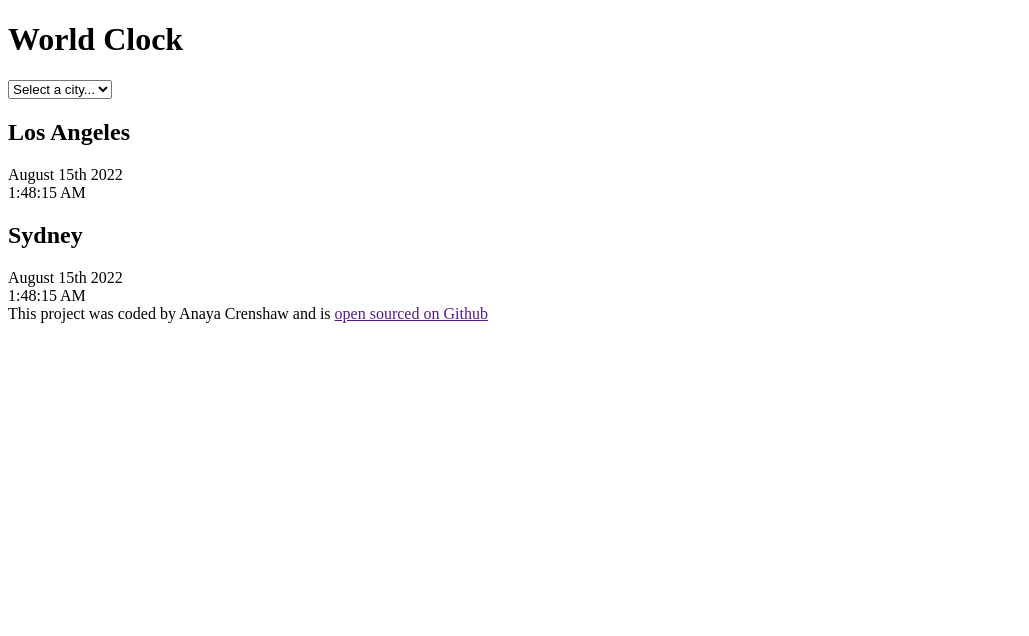
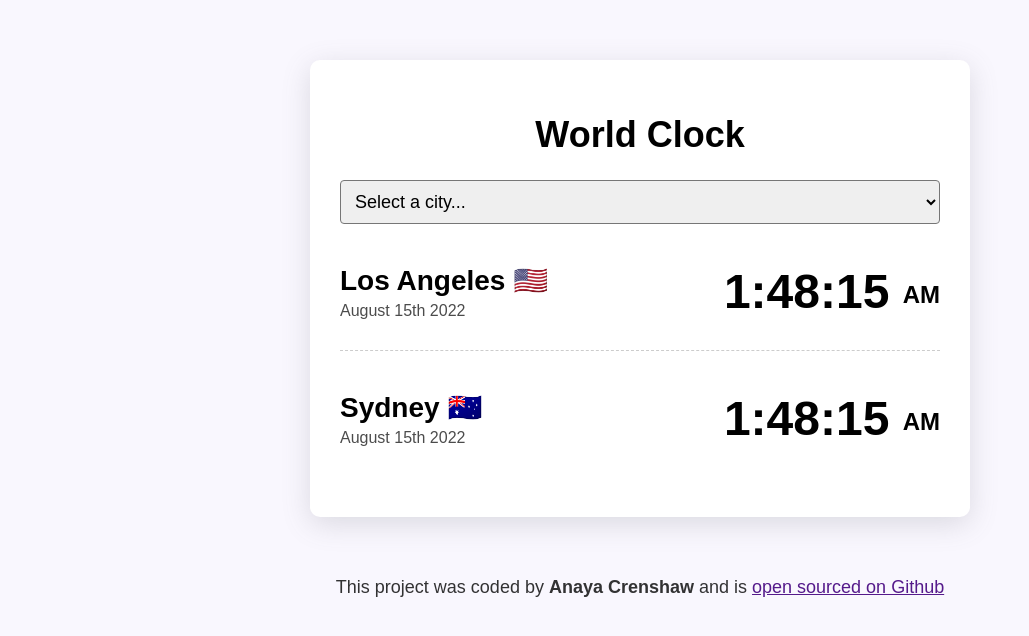
Before and after one commit to AnayaCrenshaw/World-Clock, a plain HTML site: page index.html in a window 1280 px wide. Shown: the whole page, without its empty margins (0-1029 px from the left). Drawn offline with Linux system fonts and the light colour scheme.

Commit message:
Updated CSS styling

```diff
--- a/css/style.css
+++ b/css/style.css
@@ -0,0 +1,65 @@
+body {
+  background-color: #f9f7fe;
+  font-family: sans-serif;
+}
+
+h1 {
+  text-align: center;
+  font-size: sans-serif;
+  font-size: 36px;
+}
+
+h2 {
+  margin: 0 0 5px;
+  font-size: 28px;
+}
+
+select {
+  display: block;
+  width: 100%;
+  font-size: 18px;
+  border-radius: 4px;
+  padding: 10px;
+}
+
+.container {
+  max-width: 600px;
+  margin: 60px auto;
+  background: white;
+  padding: 30px;
+  box-shadow: rgba(100, 100, 111, 0.2) 0px 7px 29px 0px;
+  border-radius: 10px;
+}
+
+.city {
+  display: flex;
+  margin: 10px 0px;
+  justify-content: space-between;
+  padding: 30px 0;
+  border-bottom: 1px dashed rgba(0, 0, 0, 0.2);
+}
+
+.city:last-child {
+  border: none;
+}
+
+.date {
+  opacity: 0.7;
+}
+
+.time {
+  font-size: 48px;
+  font-weight: bold;
+}
+
+.time small {
+  font-size: 24px;
+  vertical-align: middle;
+  line-height: 36px;
+}
+
+footer {
+  text-align: center;
+  font-size: 18px;
+  color: rgba(0, 0, 0, 0.8);
+}
--- a/index.html
+++ b/index.html
@@ -4,11 +4,11 @@
     <meta charset="UTF-8" />
     <meta http-equiv="X-UA-Compatible" content="IE=edge" />
     <meta name="viewport" content="width=device-width, initial-scale=1.0" />
-    <link ref="stylesheet" href="css/style.css" />
-    <title>Wrold Clock - Anaya crenshaw</title>
+    <link rel="stylesheet" href="css/style.css" />
+    <title>World Clock - Anaya Crenshaw</title>
   </head>
   <body>
-    <div class="container"></div>
+    <div class="container">
       <h1>World Clock</h1>
 
       <select name="" id="">
@@ -19,19 +19,24 @@
       </select>
 
       <div class="city">
-      <h2>Los Angeles</h2>
+        <div>
+          <h2>Los Angeles 🇺🇸</h2>
           <div class="date">August 15th 2022</div>
-      <div class="time">1:48:15 AM</div>
+        </div>
+        <div class="time">1:48:15 <small>AM</small></div>
       </div>
       <div class="city">
-      <h2>Sydney</h2>
+        <div>
+          <h2>Sydney 🇦🇺</h2>
           <div class="date">August 15th 2022</div>
-      <div class="time">1:48:15 AM</div>
+        </div>
+        <div class="time">1:48:15 <small>AM</small></div>
+      </div>
     </div>
     <footer>
-      This project was coded by Anaya Crenshaw and is
+      This project was coded by <strong>Anaya Crenshaw</strong> and is
       <a href="">open sourced on Github</a>
     </footer>
-    <script src="js/index.js"></script>
+    <script src="javascript/index.js"></script>
   </body>
 </html>
```
Also changed, not shown: javascript/index.js (added). Lines whose indentation alone changed are shown as unchanged.
